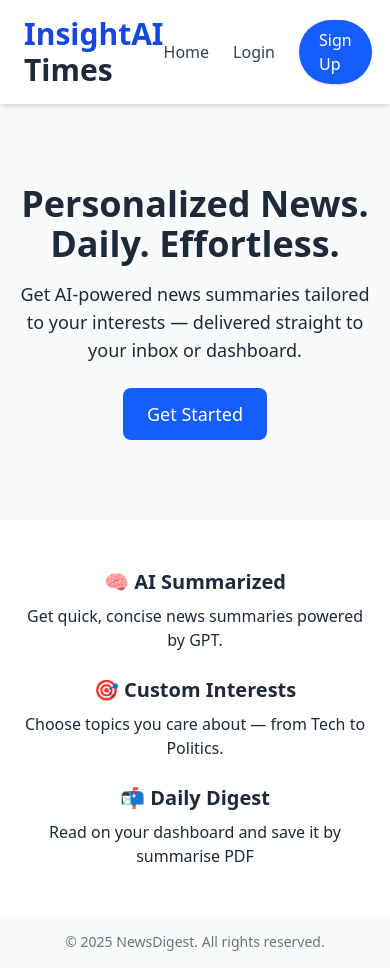
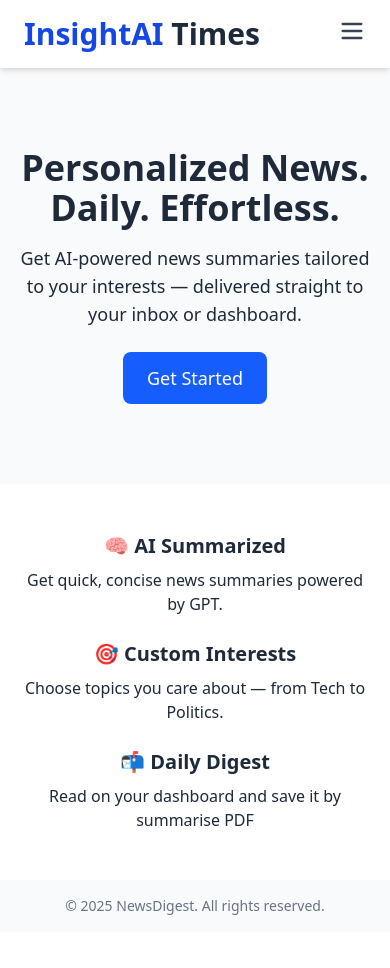
Before and after one commit to RahulSidar08/InsightAI-Times, a React (Vite) app in the folder frontend/: page / in a window 390 px wide. After the commit the page ends 932 px from the top, so only its background shows below. Built offline with nearby package versions, Linux system fonts and the light colour scheme.

Commit message:
navbar logo

```diff
--- a/frontend/package.json
+++ b/frontend/package.json
@@ -15,6 +15,7 @@
     "axios": "^1.8.4",
     "html2canvas": "^1.4.1",
     "jspdf": "^3.0.1",
+    "lucide-react": "^0.507.0",
     "react": "^19.0.0",
     "react-dom": "^19.0.0",
     "react-hook-form": "^7.56.1",
--- a/frontend/src/components/Navbar.jsx
+++ b/frontend/src/components/Navbar.jsx
@@ -1,13 +1,17 @@
-import React from "react";
+import React, { useState } from "react";
 import { Link } from "react-router-dom";
+import { Menu, X } from "lucide-react";
 
 export const Navbar = () => {
+  const [menuOpen, setMenuOpen] = useState(false);
+
   return (
-    <nav className="flex justify-between items-center px-6 py-4 bg-white shadow-md">
+    <nav className="bg-white shadow-md px-6 py-4">
+      <div className="flex justify-between items-center">
         <Link to="/" className="text-3xl font-extrabold text-blue-700">
           InsightAI <span className="text-gray-800">Times</span>
         </Link>
-      <div className="flex items-center space-x-6">
+        <div className="hidden md:flex items-center space-x-6">
           <Link to="/" className="text-gray-700 hover:text-blue-600 transition-colors">
             Home
           </Link>
@@ -21,6 +25,32 @@ export const Navbar = () => {
             Sign Up
           </Link>
         </div>
+
+        {/* Mobile Hamburger Icon */}
+        <div className="md:hidden">
+          <button onClick={() => setMenuOpen(!menuOpen)} className="text-gray-700">
+            {menuOpen ? <X size={28} /> : <Menu size={28} />}
+          </button>
+        </div>
+      </div>
+
+      {/* Mobile Menu */}
+      {menuOpen && (
+        <div className="flex flex-col mt-4 space-y-4 md:hidden">
+          <Link to="/" className="text-gray-700 hover:text-blue-600 transition-colors">
+            Home
+          </Link>
+          <Link to="/login" className="text-gray-700 hover:text-blue-600 transition-colors">
+            Login
+          </Link>
+          <Link
+            to="/signup"
+            className="bg-blue-600 text-white px-5 py-2 rounded-full hover:bg-blue-700 transition-colors shadow w-max"
+          >
+            Sign Up
+          </Link>
+        </div>
+      )}
     </nav>
   );
 };
```
Also changed, not shown: 1 other file (tests, documents, lock files or other folders). Lines whose indentation alone changed are shown as unchanged.
